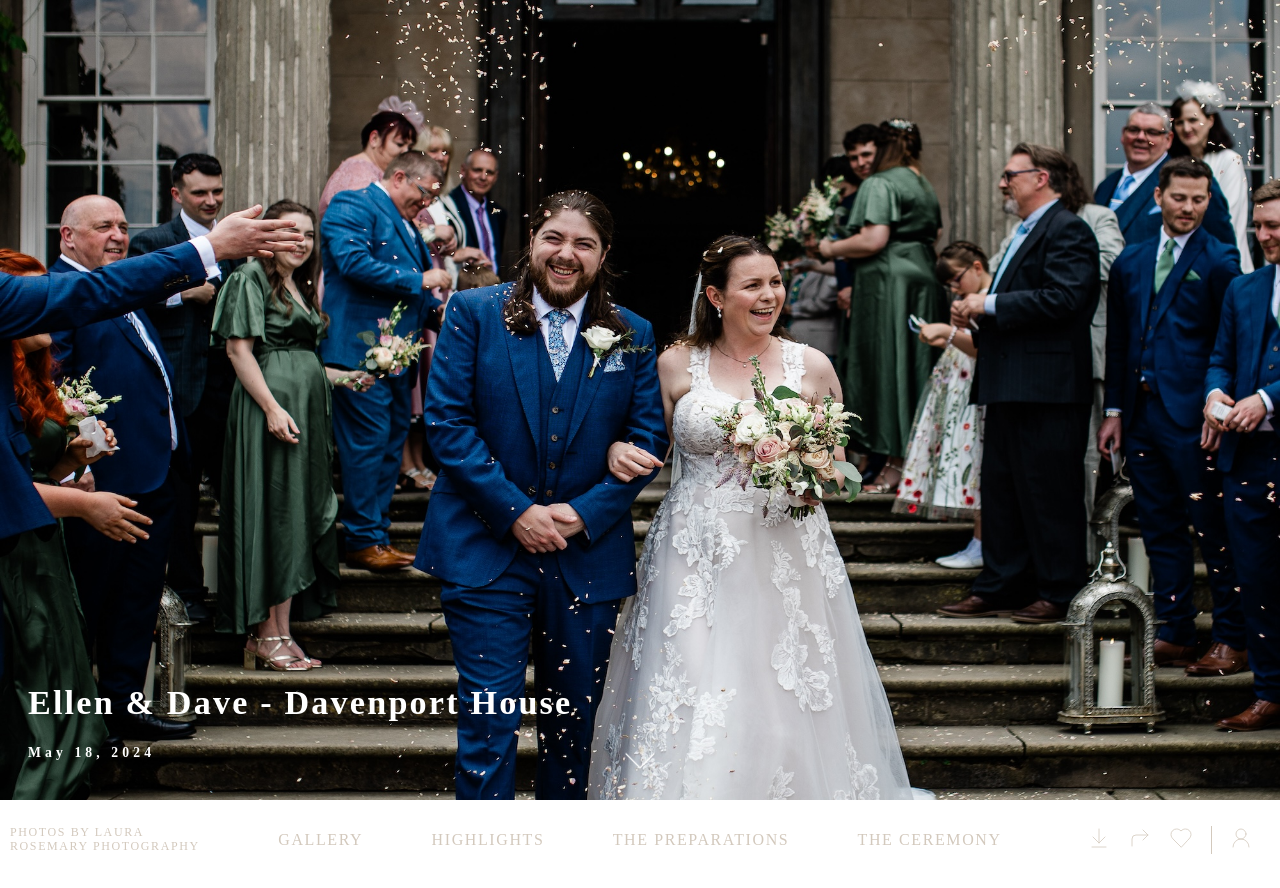
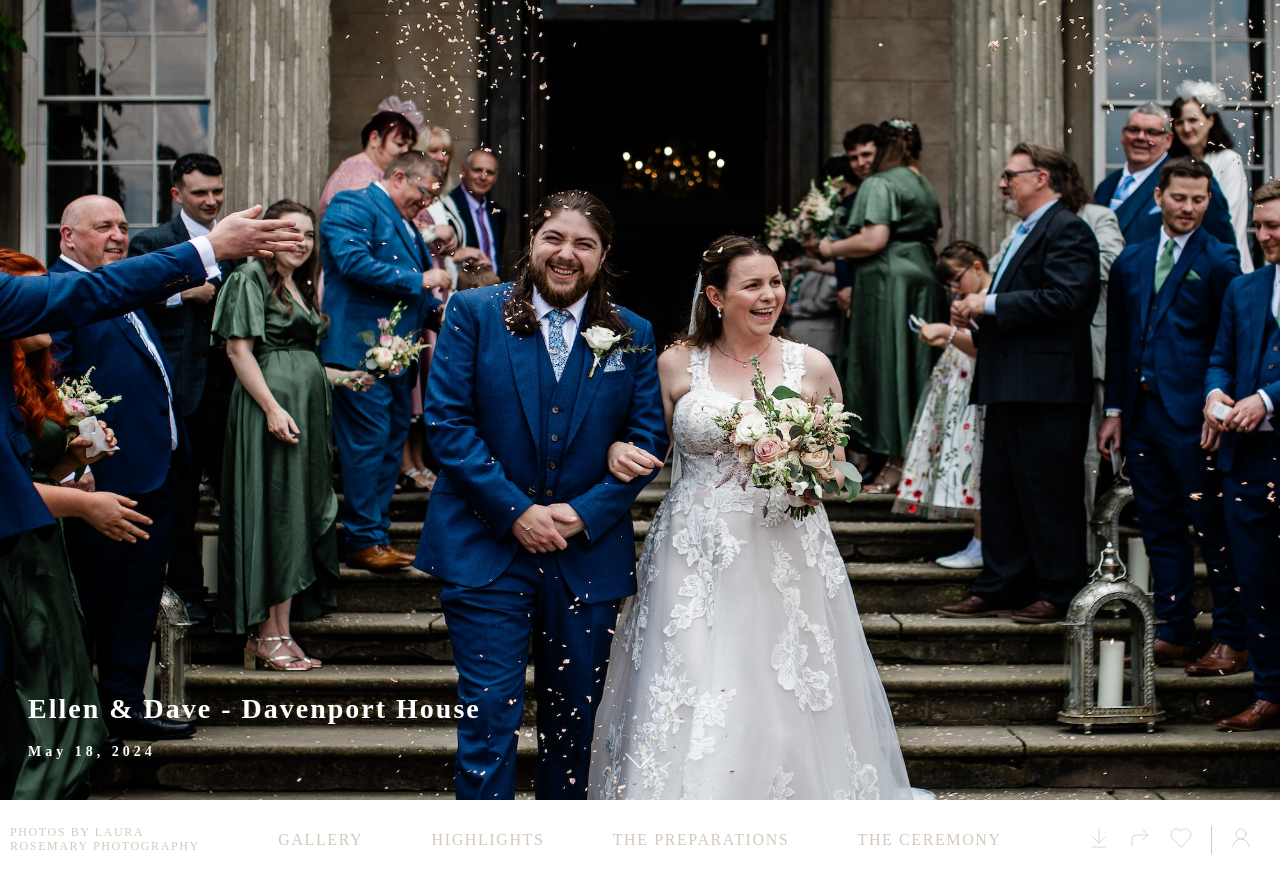
Before and after one commit to ellaroosmarijn/laura-photography, a Next.js app: page / in a window 1280 px wide. Shown: the top 888 px of the page. Built offline with nearby package versions, Linux system fonts and the light colour scheme.

Commit message:
refactor: font sizes and letter spacing to use variables

```diff
--- a/app/_components/gallery-hero/index.module.css
+++ b/app/_components/gallery-hero/index.module.css
@@ -21,13 +21,13 @@
 }
 
 .title {
-  font-size: 2.67vw;
-  letter-spacing: 0.17vw;
+  font-size: var(--size-12);
+  letter-spacing: 2px;
 }
 
 .subtitle {
-  font-size: 1.07vw;
-  letter-spacing: 0.32vw;
+  font-size: var(--size-7);
+  letter-spacing: var(--size-2);
 }
 
 .chevron {
```
